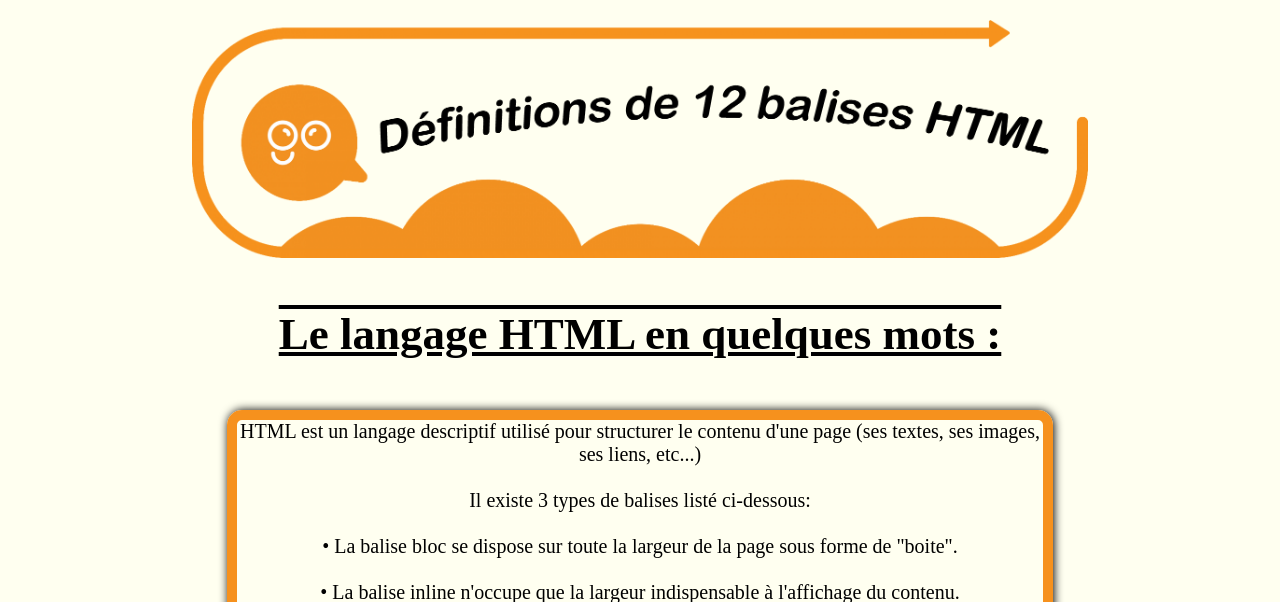
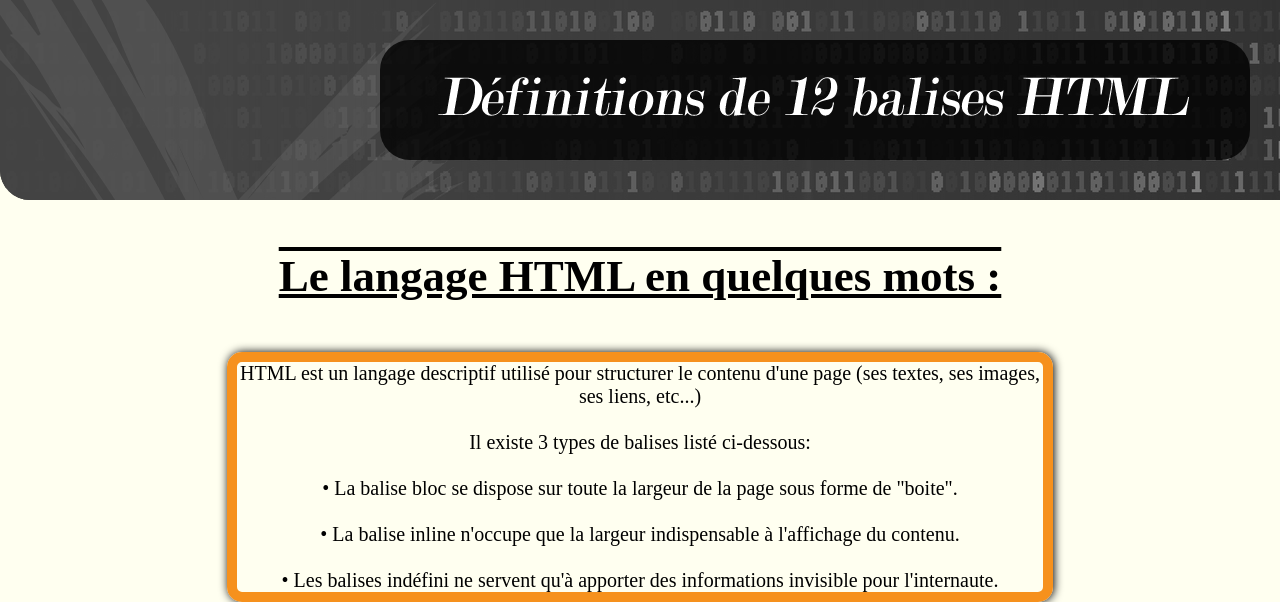
Before and after one commit to GeoffroyCarette/html-sur-html, a PHP site: page / in a window 1280 px wide; the page is wider, and only the part inside the window is pictured. Shown: the top 602 px of that part. Run offline with PHP 8.4, Linux system fonts and the light colour scheme.

Commit message:
modification banniere

```diff
--- a/index.html
+++ b/index.html
@@ -9,11 +9,15 @@
 		<Title>Définitions de 12 balises HTML</title>
 		</head>
 		<body>
+			<div class="background_body"></div>
 			<header class="header_index_html">
-				<h1 class="hiden_h1">Définitions de 12 balises HTML</h1>
-				<img class="banniere_index_html" src="media/banniere.png" width="1920" height="509" alt="Banniere orange indiquant définitions de 12 balises HTML">
 			</header>
 
+			<div class="background">
+				<div class="banniere">
+					<div class="text_banner1"></div>
+				</div>
+			</div>
 			<h2 class="title_h2">Le langage HTML en quelques mots :</h2>
 			<p class="desc_html">HTML est un langage descriptif utilisé pour structurer le contenu d'une page (ses textes, ses images, ses liens, etc...)
 				<br><br>Il existe 3 types de balises listé ci-dessous:
--- a/index_style.css
+++ b/index_style.css
@@ -15,14 +15,34 @@ body {
 	padding:0;
 }
 
-.banniere_index_html {
-	width: 70%;
-	height: 70%;
-	display: block;
-	margin-left: auto;
-	margin-right: auto;
-	margin-top: 20px;
-
+/* banniere_background */
+.background{
+	background-image: url(media/background_1.png);
+	border-radius: 0px 0px 30px 30px;
+	display: flex;
+	background-repeat: no-repeat;
+	height: 200px;
+	width: 1580px;
+}
+/* banniere */
+.banniere{
+	background-image: url(media/banner_1.png);
+	display: flex;
+	background-repeat: no-repeat;
+	height: 200px;
+	width: 1580px;
+	border-radius: 0px 0px 30px 30px;
+}
+.text_banner1{
+	background-image: url(media/text_banner3.png);
+	background-color: rgb(0, 0, 0,.8);
+	display: flex;
+	background-repeat: no-repeat;
+	height: 120px;
+	width: 870px;
+	margin-left: 380px;
+	margin-top: 40px;
+	border-radius: 30px 30px 30px 30px;
 }
 
 .hiden_h1 {
@@ -224,3 +244,8 @@ footer {
 
 }
 /* Fin CSS pour les boutons */
+/* background de la page */
+.background_body{
+	background-image: url(media/background_body.jpg);
+	background-repeat: no-repeat;
+}
```
Also changed, not shown: media/background.jpg (added), media/background_1.png (added), media/background_body.jpg (added), media/banner.png (added), media/banner_1.png (added), media/banner_2.png (added), media/text_banner.png (added), media/text_banner1.png (added), media/text_banner2.png (added), media/text_banner3.png (added).
